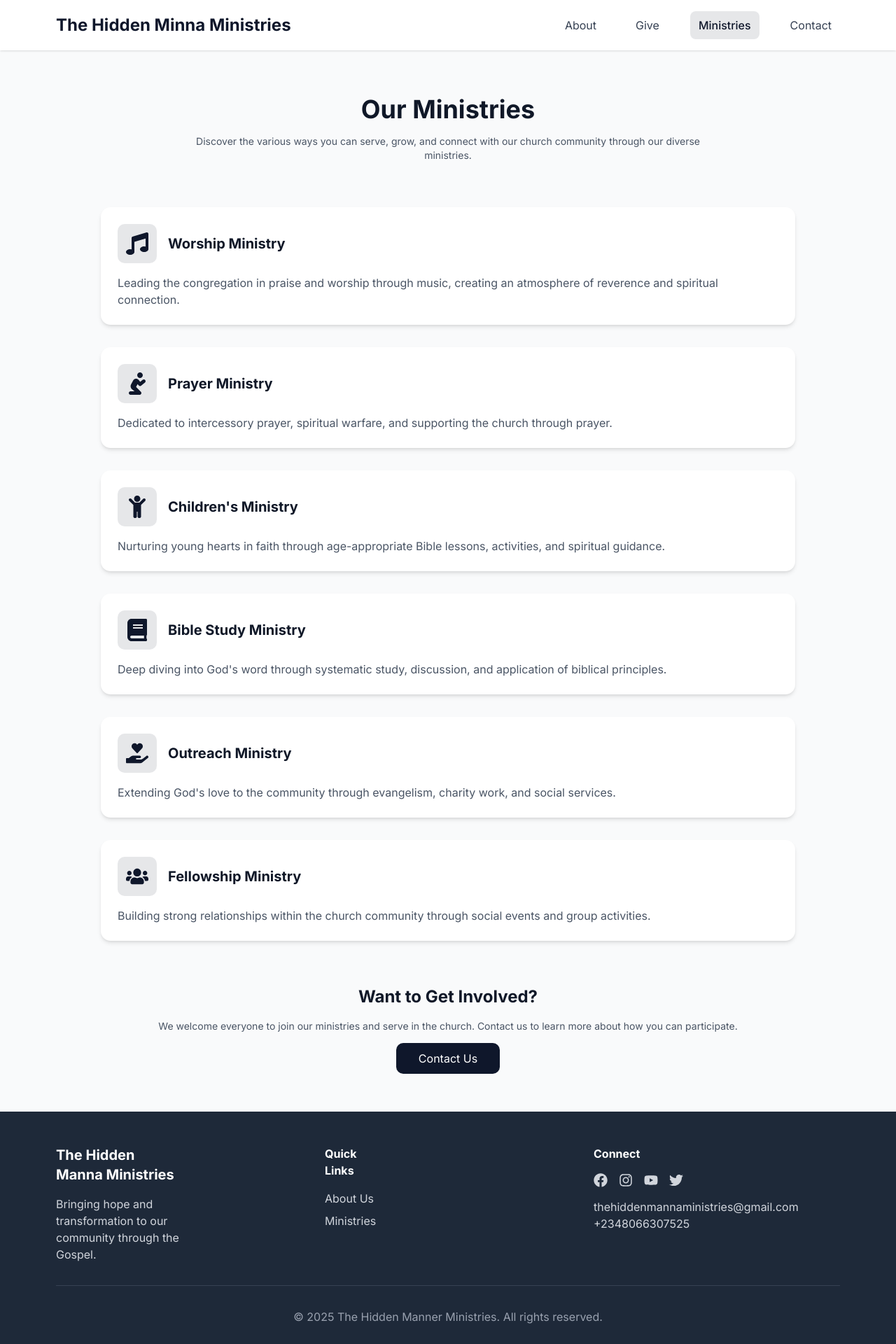
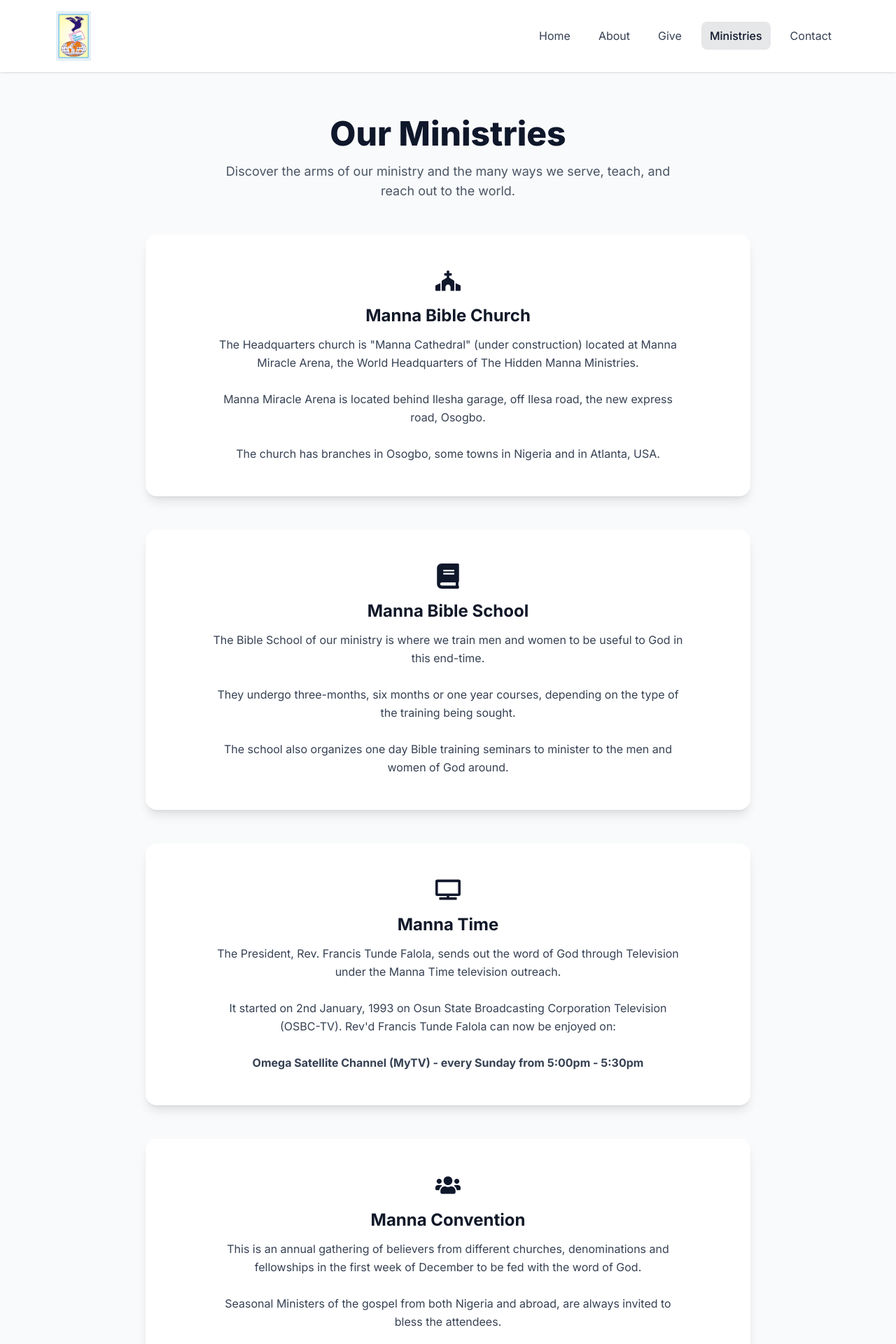
Before and after one commit to ajeigbepaul/hidden-manner, a Next.js app: page /ministries in a window 1280 px wide. Shown: the top 1920 px of the page at 70% size. Built offline with nearby package versions, Linux system fonts and the light colour scheme.

Commit message:
updated the app for ui changes

```diff
--- a/app/contact/page.tsx
+++ b/app/contact/page.tsx
@@ -48,9 +48,12 @@ export default function ContactPage() {
                   <div>
                     <h3 className="font-semibold text-gray-900">Address</h3>
                     <p className="text-gray-600">
-                      123 Church Street<br />
-                      Lagos, Nigeria<br />
-                      P.O. Box 12345
+                    Headquarter Address <br/>
+                    Manna Bible Church Street, <br/>
+                    Behind Ilesa Garage, <br/>
+                    Oba (Sir) Adesoji Aderemi East Bypass,<br/>
+                    Osogbo, Osun State, Nigeria
+
                     </p>
                   </div>
                 </div>
@@ -61,8 +64,8 @@ export default function ContactPage() {
                   </div>
                   <div>
                     <h3 className="font-semibold text-gray-900">Service Times</h3>
-                    <p className="text-gray-600">Sunday Services: 8:00 AM & 10:00 AM</p>
-                    <p className="text-gray-600">Wednesday Bible Study: 6:00 PM</p>
+                    <p className="text-gray-600">Sunday Services: 8:00 AM </p>
+                    <p className="text-gray-600">Tuesday Bible Study: 5:30 PM</p>
                   </div>
                 </div>
               </div>
--- a/app/ministries/page.tsx
+++ b/app/ministries/page.tsx
@@ -1,91 +1,94 @@
-import Link from 'next/link'
-import { FaUsers, FaHandHoldingHeart, FaMusic, FaBook, FaPray, FaChild } from 'react-icons/fa'
+import { FaChurch, FaBook, FaTv, FaUsers, FaCross, FaRegNewspaper } from 'react-icons/fa';
 
-interface Ministry {
-  title: string
-  description: string
-  icon: React.ReactNode
-}
-
-const ministries: Ministry[] = [
+const ministries = [
   {
-    title: "Worship Ministry",
-    description: "Leading the congregation in praise and worship through music, creating an atmosphere of reverence and spiritual connection.",
-    icon: <FaMusic className="h-8 w-8" />
+    icon: <FaChurch className="mx-auto mb-4 text-4xl text-primary" />,
+    title: 'Manna Bible Church',
+    description: (
+      <>
+        The Headquarters church is "Manna Cathedral" (under construction) located at Manna Miracle Arena, the World Headquarters of The Hidden Manna Ministries.<br /><br />
+        Manna Miracle Arena is located behind Ilesha garage, off Ilesa road, the new express road, Osogbo.<br /><br />
+        The church has branches in Osogbo, some towns in Nigeria and in Atlanta, USA.
+      </>
+    ),
   },
   {
-    title: "Prayer Ministry",
-    description: "Dedicated to intercessory prayer, spiritual warfare, and supporting the church through prayer.",
-    icon: <FaPray className="h-8 w-8" />
+    icon: <FaBook className="mx-auto mb-4 text-4xl text-primary" />,
+    title: 'Manna Bible School',
+    description: (
+      <>
+        The Bible School of our ministry is where we train men and women to be useful to God in this end-time.<br /><br />
+        They undergo three-months, six months or one year courses, depending on the type of the training being sought.<br /><br />
+        The school also organizes one day Bible training seminars to minister to the men and women of God around.
+      </>
+    ),
   },
   {
-    title: "Children's Ministry",
-    description: "Nurturing young hearts in faith through age-appropriate Bible lessons, activities, and spiritual guidance.",
-    icon: <FaChild className="h-8 w-8" />
+    icon: <FaTv className="mx-auto mb-4 text-4xl text-primary" />,
+    title: 'Manna Time',
+    description: (
+      <>
+        The President, Rev. Francis Tunde Falola, sends out the word of God through Television under the Manna Time television outreach.<br /><br />
+        It started on 2nd January, 1993 on Osun State Broadcasting Corporation Television (OSBC-TV). Rev'd Francis Tunde Falola can now be enjoyed on:<br /><br />
+        <strong>Omega Satellite Channel (MyTV) - every Sunday from 5:00pm - 5:30pm</strong>
+      </>
+    ),
   },
   {
-    title: "Bible Study Ministry",
-    description: "Deep diving into God's word through systematic study, discussion, and application of biblical principles.",
-    icon: <FaBook className="h-8 w-8" />
+    icon: <FaUsers className="mx-auto mb-4 text-4xl text-primary" />,
+    title: 'Manna Convention',
+    description: (
+      <>
+        This is an annual gathering of believers from different churches, denominations and fellowships in the first week of December to be fed with the word of God.<br /><br />
+        Seasonal Ministers of the gospel from both Nigeria and abroad, are always invited to bless the attendees.
+      </>
+    ),
   },
   {
-    title: "Outreach Ministry",
-    description: "Extending God's love to the community through evangelism, charity work, and social services.",
-    icon: <FaHandHoldingHeart className="h-8 w-8" />
+    icon: <FaCross className="mx-auto mb-4 text-4xl text-primary" />,
+    title: 'Manna Miracle Crusade',
+    description: (
+      <>
+        The ministry holds indoor and open-air crusades both in Nigeria and overseas. The main focus of each crusade is to win souls for Jesus Christ, to set the oppressed or demon possessed free and to heal the sick.<br /><br />
+        In each crusade is incorporated "Ministers/Church Workers' Conference" to teach the ministers and the Church workers in that area to be on "fire" for God in order to deliver the locality from the shackles of the devil.<br /><br />
+        The crusade can be by invitation from churches, fellowships and ministries or by planning and financing from our ministry.
+      </>
+    ),
   },
   {
-    title: "Fellowship Ministry",
-    description: "Building strong relationships within the church community through social events and group activities.",
-    icon: <FaUsers className="h-8 w-8" />
-  }
-]
+    icon: <FaRegNewspaper className="mx-auto mb-4 text-4xl text-primary" />,
+    title: 'Manna Publishing Company',
+    description: (
+      <>
+        This arm handles the publishing of our magazines called "The Hidden Manna"(ISSN 0795-910X), several titles of books and tracts.<br /><br />
+        Our magazines have circulated in Nigeria and many countries abroad. Over twenty books have been published.
+      </>
+    ),
+  },
+];
 
 export default function MinistriesPage() {
   return (
     <main className="min-h-screen bg-gray-50 py-16">
-      <div className="max-w-5xl mx-auto px-4">
-        {/* Header Section */}
-        <div className="text-center mb-16">
-          <h1 className="text-4xl font-bold text-gray-900 mb-4">Our Ministries</h1>
-          <p className="text-sm text-gray-600 max-w-3xl mx-auto">
-            Discover the various ways you can serve, grow, and connect with our church community through our diverse ministries.
+      <div className="max-w-4xl mx-auto px-4">
+        <div className="text-center mb-12">
+          <h1 className="text-4xl md:text-5xl font-extrabold text-primary mb-4">Our Ministries</h1>
+          <p className="text-lg text-gray-600 max-w-2xl mx-auto">
+            Discover the arms of our ministry and the many ways we serve, teach, and reach out to the world.
           </p>
         </div>
-
-        {/* Ministries Grid */}
-        <div className="grid grid-cols-1 gap-8">
-          {ministries.map((ministry, index) => (
-            <div
-              key={index}
-              className="bg-white rounded-xl shadow-md overflow-hidden hover:shadow-lg transition-shadow duration-300"
-            >
-              <div className="p-6">
-                <div className="flex items-center gap-4 mb-4">
-                  <div className="bg-primary/10 p-3 rounded-lg text-primary">
-                    {ministry.icon}
-                  </div>
-                  <h2 className="text-xl font-bold text-gray-900">{ministry.title}</h2>
-                </div>
-
-                <p className="text-gray-600">
-                  {ministry.description}
-                </p>
+        <div className="grid gap-10 md:gap-12">
+          {ministries.map((ministry, idx) => (
+            <div key={idx} className="bg-white rounded-2xl shadow-lg p-8 md:p-12 text-center flex flex-col items-center hover:shadow-2xl transition-shadow duration-300">
+              {ministry.icon}
+              <h2 className="text-2xl font-bold mb-3 text-gray-900">{ministry.title}</h2>
+              <div className="text-gray-700 text-base leading-relaxed max-w-2xl">
+                {ministry.description}
               </div>
             </div>
           ))}
         </div>
-
-        {/* Call to Action */}
-        <div className="mt-16 text-center">
-          <h2 className="text-2xl font-bold text-gray-900 mb-4">Want to Get Involved?</h2>
-          <p className="text-gray-600 mb-6 text-sm">
-            We welcome everyone to join our ministries and serve in the church. Contact us to learn more about how you can participate.
-          </p>
-          <Link href={"/contact"} className="bg-primary text-white py-3 px-8 rounded-lg hover:bg-primary/90 transition-colors duration-300">
-            Contact Us
-          </Link>
-        </div>
       </div>
     </main>
-  )
+  );
 }
--- a/components/sections/LatestContentSection.tsx
+++ b/components/sections/LatestContentSection.tsx
@@ -160,7 +160,8 @@ export default function LatestContentSection({ id, sermons }: LatestContentSecti
       {/* Right Column - Tabs and Scrollable Content */}
       <div className="lg:pl-12">
         {/* Tab Navigation */}
-        <nav className="border-b border-gray-200 mb-8 overflow-x-auto whitespace-nowrap scrollbar-hide">
+        <div className="flex items-center justify-between border-b border-gray-200 mb-8 overflow-x-auto whitespace-nowrap scrollbar-hide">
+          <nav className="flex">
             {tabs.map((tab) => (
               <button
                 key={tab}
@@ -175,6 +176,10 @@ export default function LatestContentSection({ id, sermons }: LatestContentSecti
               </button>
             ))}
           </nav>
+          <span className="ml-2 text-gray-500 text-sm hidden md:inline">
+            Watch some of our messages, created to edify you
+          </span>
+        </div>
 
         {/* Scrollable Content Area */}
         <div ref={contentRef} className="max-h-[calc(100vh-150px)] lg:max-h-[calc(100vh-150px)] overflow-y-auto pr-4 scrollbar-thin scrollbar-thumb-gray-300 scrollbar-track-gray-100">
--- a/components/sections/YouTubeVideosSection.tsx
+++ b/components/sections/YouTubeVideosSection.tsx
@@ -1,8 +1,16 @@
 // src/components/sections/YouTubeVideosSection.tsx
 "use client"
-import { YouTubeVideo } from '@/lib/types';
 import { useRef, useState, useEffect } from 'react';
 import { FaChevronLeft, FaChevronRight, FaPlay } from 'react-icons/fa';
+
+// Local type override to ensure _id is recognized
+type YouTubeVideo = {
+  _id?: string;
+  url: string;
+  title: string;
+  thumbnail: string;
+  date?: string;
+};
 
 interface YouTubeVideosSectionProps {
   youtubevideos: YouTubeVideo[];
@@ -13,10 +21,11 @@ export default function YouTubeVideosSection({ youtubevideos }: YouTubeVideosSec
   const scrollContainerRef = useRef<HTMLDivElement>(null);
   const [showLeftArrow, setShowLeftArrow] = useState(false);
   const [showRightArrow, setShowRightArrow] = useState(true);
+  const [playingId, setPlayingId] = useState<string | null>(null);
 
   // Use the youtubevideos array directly
   const allVideos = youtubevideos;
-
+  console.log(allVideos,"ALL VIDEOS");
   const checkScroll = () => {
     if (scrollContainerRef.current) {
       const { scrollLeft, scrollWidth, clientWidth } = scrollContainerRef.current;
@@ -90,26 +99,35 @@ export default function YouTubeVideosSection({ youtubevideos }: YouTubeVideosSec
           >
             {allVideos.map(video => (
               <div
-                key={video.id || video.url}
+                key={video._id || video.url}
                 className="flex-none w-[350px] snap-center group"
               >
                 <div className="bg-white rounded-xl shadow-lg overflow-hidden transition-transform duration-300 hover:scale-[1.02]">
                   <div className="relative pt-[56.25%] cursor-pointer">
+                    {playingId === (video._id || video.url) ? (
+                      <iframe
+                        className="absolute top-0 left-0 w-full h-full"
+                        src={`https://www.youtube.com/embed/${video.url.split('v=')[1]}`}
+                        title={video.title}
+                        allow="accelerometer; autoplay; clipboard-write; encrypted-media; gyroscope; picture-in-picture"
+                        allowFullScreen
+                      />
+                    ) : (
+                      <>
                         <img
                           src={video.thumbnail}
                           alt={video.title}
                           className="absolute top-0 left-0 w-full h-full object-cover"
                         />
-                    <div className="absolute inset-0 bg-black/40 opacity-0 group-hover:opacity-100 transition-opacity duration-300 flex items-center justify-center">
+                        <button
+                          className="absolute inset-0 flex items-center justify-center bg-black/40 opacity-100 transition-opacity duration-300"
+                          onClick={() => setPlayingId(video._id || video.url)}
+                          aria-label={`Play ${video.title}`}
+                        >
                           <FaPlay className="w-12 h-12 text-white" />
-                    </div>
-                    <iframe
-                      className="absolute top-0 left-0 w-full h-full opacity-0 group-hover:opacity-100 transition-opacity duration-300"
-                      src={`https://www.youtube.com/embed/${video.url.split('v=')[1]}?autoplay=1`}
-                      title={video.title}
-                      allow="accelerometer; autoplay; clipboard-write; encrypted-media; gyroscope; picture-in-picture"
-                      allowFullScreen
-                    />
+                        </button>
+                      </>
+                    )}
                   </div>
                   <div className="p-6">
                     <h3 className="font-bold text-lg mb-2 line-clamp-2">{video.title}</h3>
--- a/components/shared/Footer.tsx
+++ b/components/shared/Footer.tsx
@@ -8,14 +8,15 @@ export default function Footer() {
     <footer className="bg-gray-800 text-white py-12">
       <div className="max-w-6xl mx-auto px-4">
         <div className="grid grid-cols-1 md:grid-cols-3 gap-8">
-          <div className='w-[50%]'>
+          <div className='w-fit'>
             <h3 className="text-xl font-bold mb-4">The Hidden Manna Ministries</h3>
             <p className="text-gray-300 text-md">
-              Bringing hope and transformation to our community through the Gospel.
+            We are commissioned by God to preach the gospel of Jesus Christ in Nigeria and all over the world
+
             </p>
           </div>
 
-          <div className='w-[25%]'>
+          <div className='w-fit'>
             <h4 className="font-bold mb-4">Quick Links</h4>
             <ul className="space-y-2">
               <li><Link href="/about" className="text-gray-300 hover:text-white">About Us</Link></li>
@@ -49,7 +50,7 @@ export default function Footer() {
         </div>
 
         <div className="border-t border-gray-700 mt-8 pt-8 text-center text-gray-400">
-          <p>© {currentYear} The Hidden Manner Ministries. All rights reserved.</p>
+          <p>© {currentYear} The Hidden Manna Ministries. All rights reserved.</p>
         </div>
       </div>
     </footer>
--- a/components/shared/Header.tsx
+++ b/components/shared/Header.tsx
@@ -5,6 +5,7 @@ import Link from 'next/link'
 import { useState } from 'react'
 import { FaBars, FaTimes } from 'react-icons/fa'
 import { usePathname } from 'next/navigation'
+// import Image from 'next/image'
 
 export default function Header() {
   const [mobileMenuOpen, setMobileMenuOpen] = useState(false)
@@ -26,6 +27,7 @@ export default function Header() {
 
   const
   navLinks = [
+    { title: 'Home', href: '/' },
     { title: 'About', href: '/about' },
     // { title: 'Beliefs', href: '/beliefs' },
     // { title: 'Sermons', href: '/sermons' },
@@ -41,11 +43,11 @@ export default function Header() {
         <div className="flex items-center justify-between">
           {/* Logo */}
           <Link href="/" className="text-2xl font-bold text-primary">
-           The Hidden Minna Ministries
+            <img src="/churchlogo.jpg" alt="Hidden Manna" width={50} height={50} />
           </Link>
 
           {/* Desktop Navigation */}
-          <nav className="hidden md:flex items-center space-x-8">
+          <nav className="hidden md:flex items-center space-x-4">
             {navLinks.map((link) => (
               <Link
                 key={link.href}
--- a/lib/sanity.ts
+++ b/lib/sanity.ts
@@ -143,11 +143,11 @@ export async function getSchedule() {
 // This query fetches YouTube videos from the ministry documents
 export async function getYouTubeVideos() {
   return client.fetch(
-    `*[_type == "youtubeVideo"] | order(date desc){
+    `*[_type == "youtubevideo"] | order(date desc){
       _id,
       title,
       url,
-      thumbnail,
+      "thumbnail": thumbnail.asset->url,
       date
     }`,
     {},
```
Also changed, not shown: public/churchlogo.jpg (added). Lines whose indentation alone changed are shown as unchanged.
